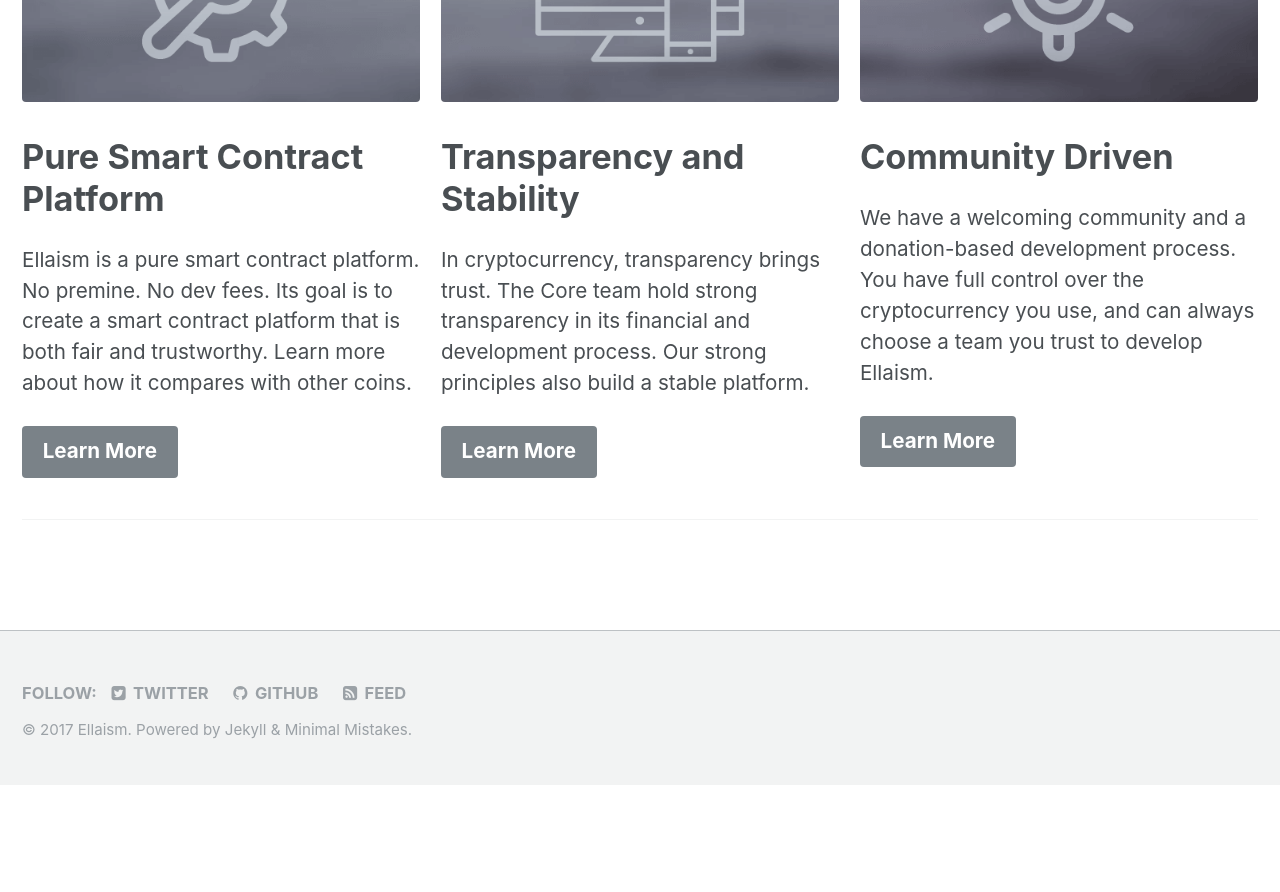
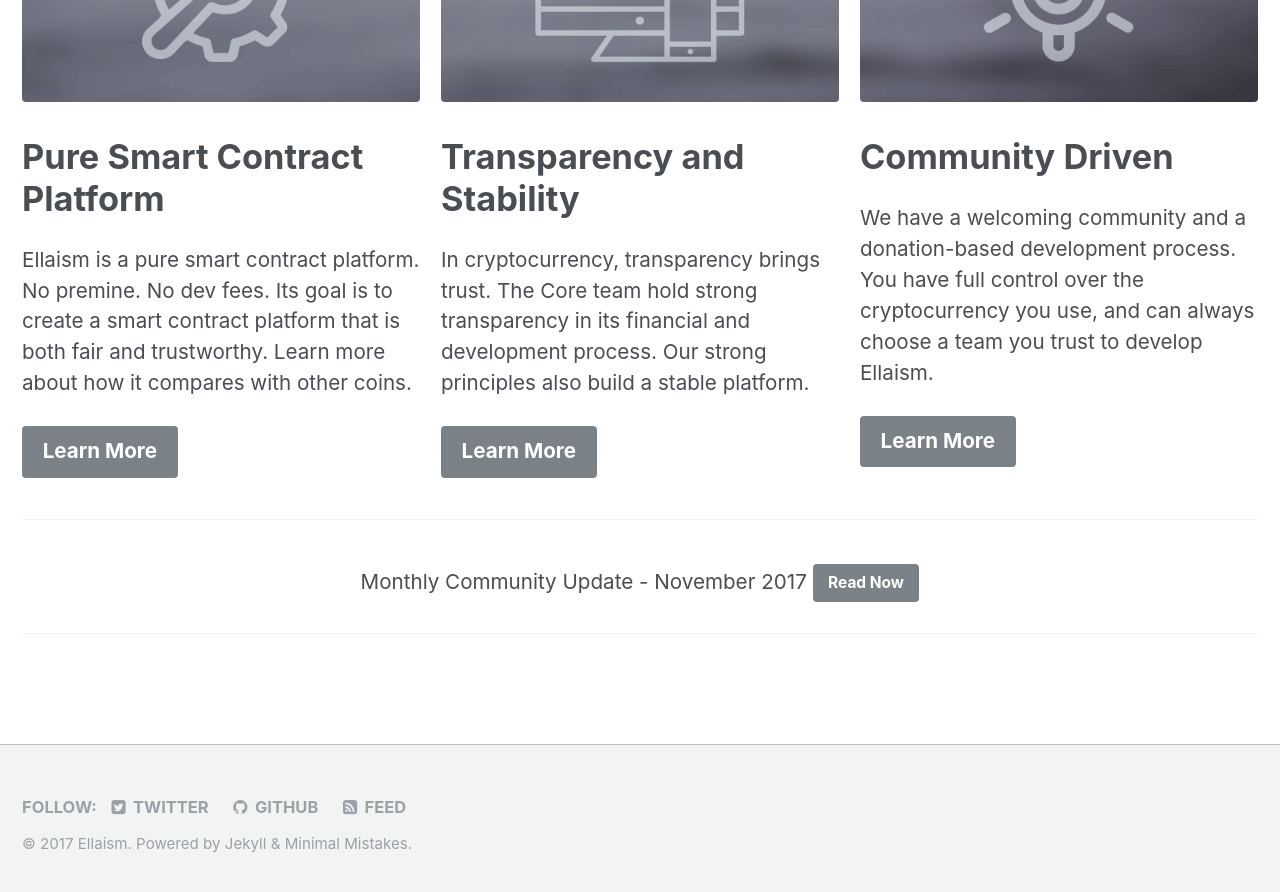
Before and after one commit to ellaism/ellaism.org, a Jekyll site: the page built from _pages/home.md, in a window 1280 px wide and 900 px high, scrolled down 859 px. Shown: the top 892 px of the window. Built offline with Jekyll 4.4.1, drawn with Linux system fonts in a browser that asks for light colours; before the commit the page ends 1644 px from its top, so only the background shows below that.

Commit message:
Add monthly community update link in homepage

```diff
--- a/_pages/home.md
+++ b/_pages/home.md
@@ -34,8 +34,12 @@
     btn_label: "Learn More"
 intro:
   - excerpt: 'Follow the Ellaism community [<i class="fa fa-twitter"></i> @EllaismCoin](https://twitter.com/EllaismCoin){: .btn .btn--twitter} [Discord](https://discord.gg/66Pn9jn){: .btn .btn--google-plus}'
+monthly-update:
+  - excerpt: "Monthly Community Update - November 2017 [Read Now](/2017/11/30/monthly-update-nov-2017/){: .btn}"
 ---
 
 {% include feature_row id="intro" type="center" %}
 
 {% include feature_row %}
+
+{% include feature_row id="monthly-update" type="center" %}
```
